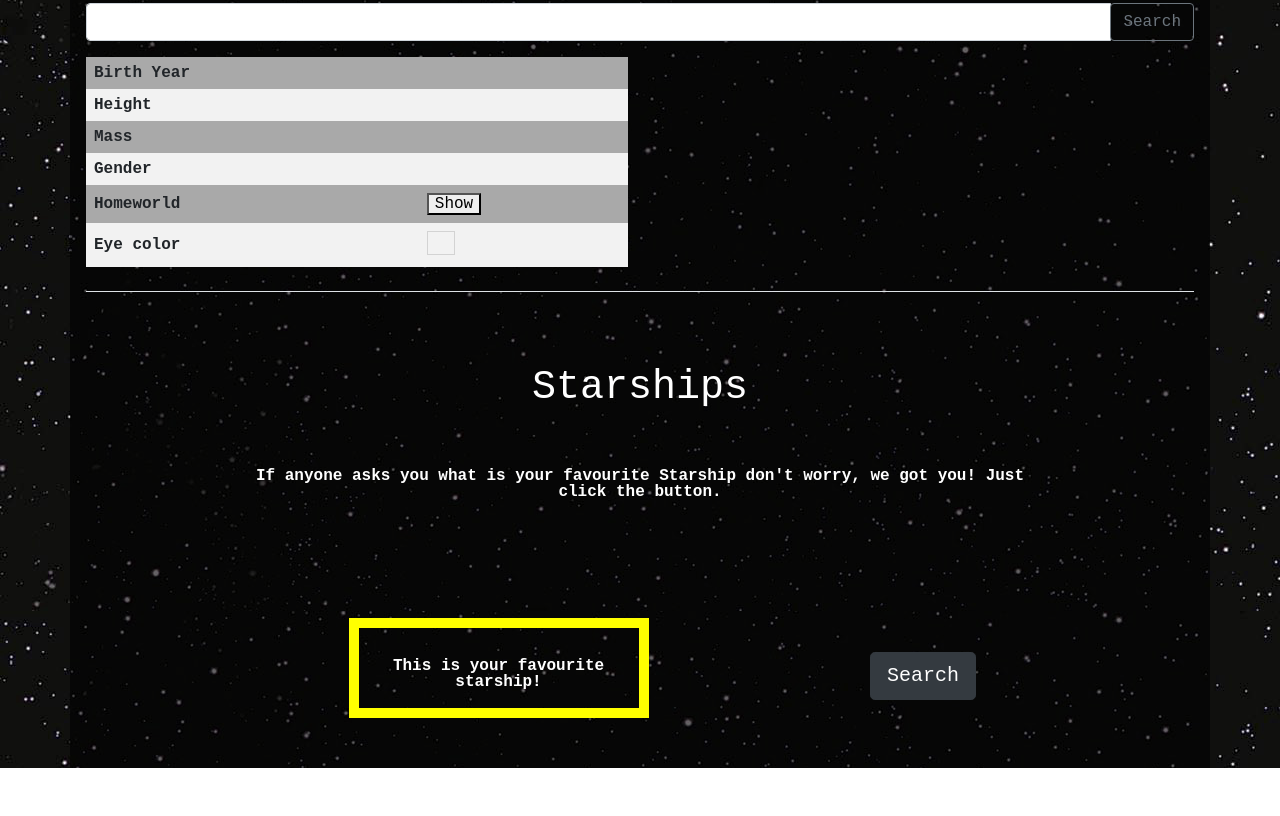
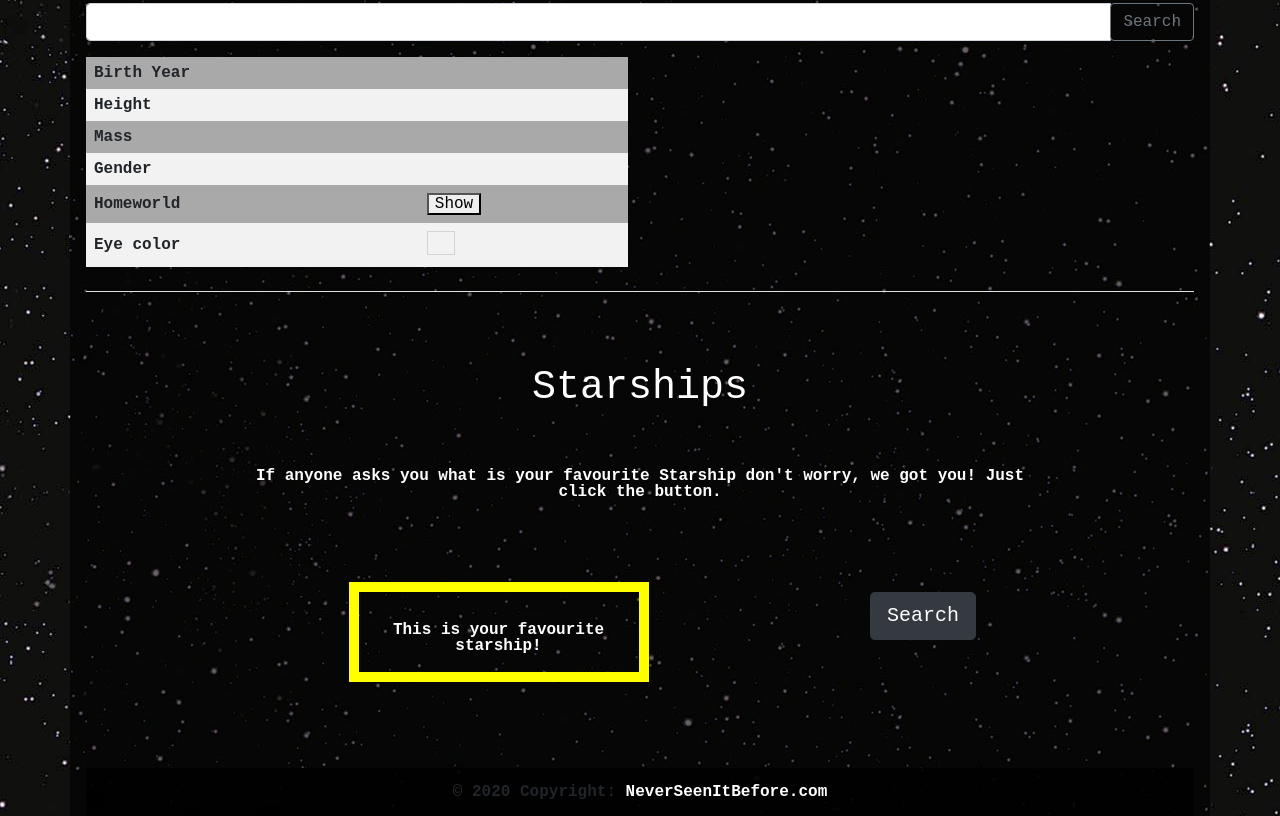
Before and after one commit to Karlicic/ProjectSW, a plain HTML site: page index.html in a window 1280 px wide. Shown: the part 1549-2365 px from the top of the page. Before the commit the page ends 2317 px from the top, so only its background shows below. Drawn offline with Linux system fonts and the light colour scheme; no server answers.

Commit message:
Added footer

```diff
--- a/css/style.css
+++ b/css/style.css
@@ -110,3 +110,6 @@ a:hover{
     border: 10px solid yellow;
     text-align: center;
 }
+footer{
+    background-color: rgba(0,0,0, 0.9);
+}
--- a/index.html
+++ b/index.html
@@ -159,17 +159,22 @@
             <h1 class="p-5">Starships</h1>
         </div>
     </div>
-    <div class="row d-flex justify-content-center" style="height: 300px" >
+    <div class="row d-flex justify-content-center pb-5" style="height: 300px" >
         <p class="center-block">If anyone asks you what is your favourite Starship don't worry, we got you! Just click the button. </p>
         <div class="col-md-6 d-flex test">
             <p class="star justify-content-center">
                 This is your favourite starship!
             </p>
         </div>
-        <div class="col-md-3 test">
+        <div class="col-md-3 test pb-5">
             <button class="btn btn-lg btn-dark align-self-center" type="button" onclick="displayStarship()">Search</button>
         </div>
     </div>
+    <footer class="page-footer font-small">
+        <div class="footer-copyright text-center py-3">© 2020 Copyright:
+            <a href="index.html">NeverSeenItBefore.com</a>
+        </div>
+    </footer>
 </div>
 <script type="text/javascript" src="js/script.js"></script>
 <script src="js/bootstrap.bundle.js"></script>
```
Also changed, not shown: pages/films.html (+5 -0 lines).
